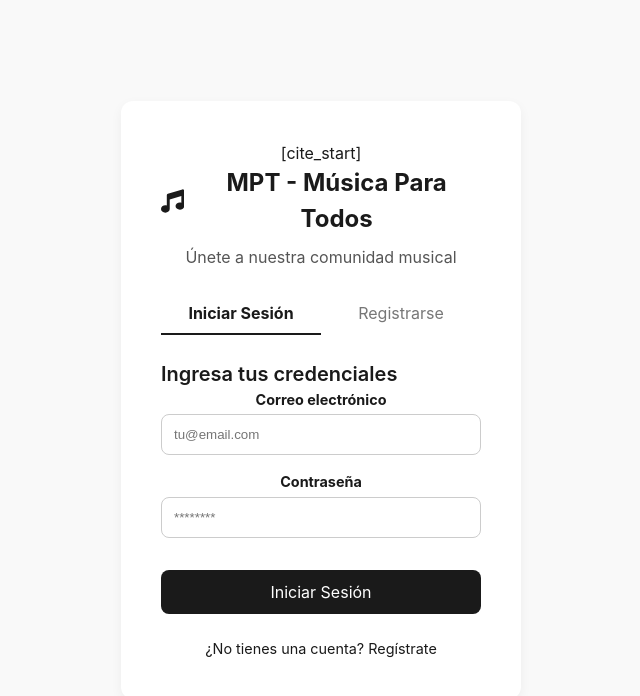
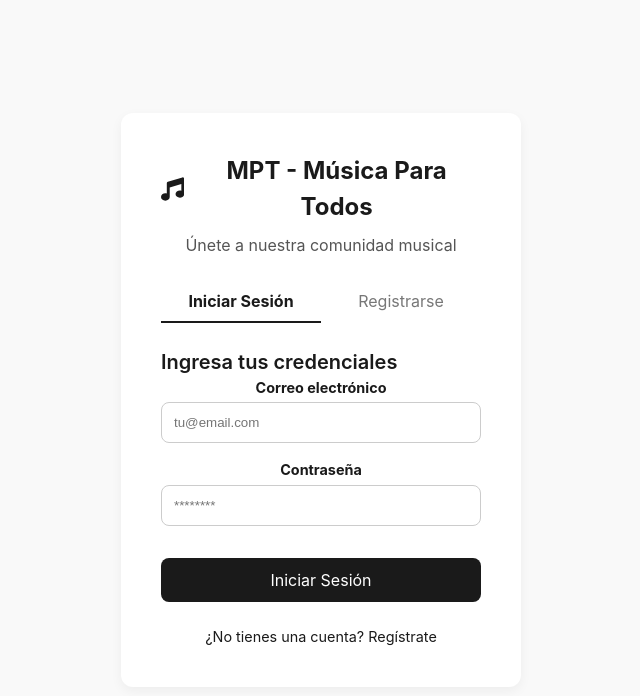
Before and after one commit to maxcasase/BDPW_Front-End, a React (Vite) app: page /login in a window 1280 px wide. Shown: the top 696 px of the page, without its empty margins (319-959 px from the left). Built offline with nearby package versions, Linux system fonts and the light colour scheme.

Commit message:
Update LoginPage.tsx

```diff
--- a/src/pages/LoginPage.tsx
+++ b/src/pages/LoginPage.tsx
@@ -43,7 +43,6 @@ const LoginPage = () => {
   return (
     <div style={pageStyle}>
       <div style={boxStyle}>
-        [cite_start]{/* Encabezado del Mockup  */}
         <div style={logoStyle}>
           <FaMusic />
           <strong>MPT - Música Para Todos</strong>
@@ -80,4 +79,5 @@ const LoginPage = () => {
   );
 };
 
+
 export default LoginPage;
```
